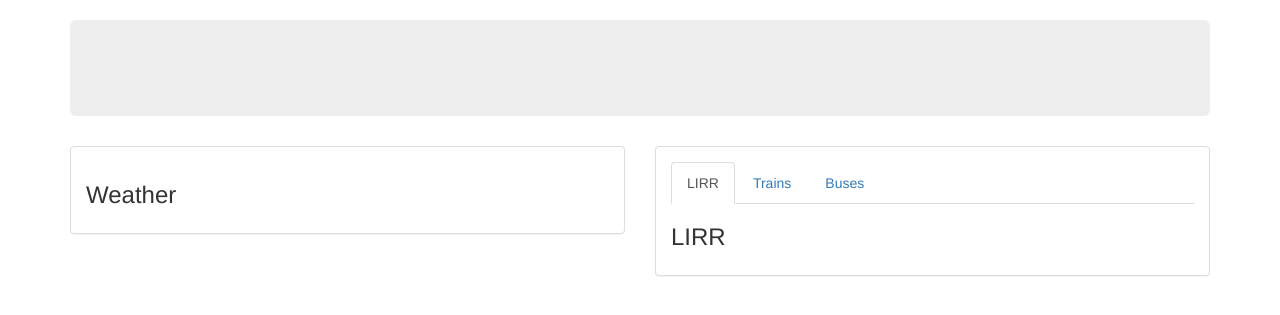
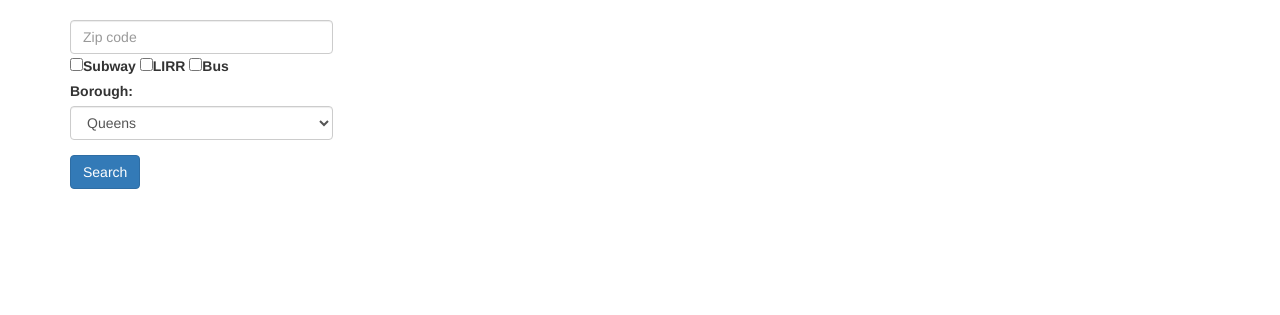
Before and after one commit to cdelfau/restfulAPI, a Flask app: page / in a window 1280 px wide. Shown: the part 52-367 px from the top of the page. Run offline with Flask 2, Linux system fonts and the light colour scheme; parts of the project's set-up code (start-up, migrations or seed data) failed here and were passed over; some libraries are stand-ins or nearby versions.

Commit message:
Add form to index.html

```diff
--- a/devlog.txt
+++ b/devlog.txt
@@ -84,3 +84,6 @@
 
 haleyZ -- 2016-12-09 10:10
 worked on getting the buses that are approaching a certain stop.
+
+jamesW -- 2016-12-09 11:49
+Added basic form on the home page
--- a/templates/index.html
+++ b/templates/index.html
@@ -1,39 +1,33 @@
 {% extends "base.html" %}
 
 {% block body %}
-<div class="jumbotron">
-</div>
-<div class="row">
-    <div class="col-md-6">
-        <div class="panel panel-default">
-            <div class="panel-body">
-                <h3>Weather</h3>
+<form method="POST" action="/result">
+    <div>
+        <div class="row">
+            <div class="col-md-3">
+                <input type="number" class="form-control" placeholder="Zip code">
             </div>
         </div>
-    </div>
-    <div class="col-md-6">
-        <div class="panel panel-default">
-            <div class="panel-body">
+        <label><input type="checkbox">Subway</label>
+        <label><input type="checkbox">LIRR</label>
+        <label><input type="checkbox">Bus</label>
 
-                <ul class="nav nav-tabs">
-                    <li class="active"><a data-toggle="tab" href="#lirr">LIRR</a></li>
-                    <li><a data-toggle="tab" href="#trains">Trains</a></li>
-                    <li><a data-toggle="tab" href="#buses">Buses</a></li>
-                </ul>
-
-                <div class="tab-content">
-                    <div id="lirr" class="tab-pane fade in active">
-                        <h3>LIRR</h3>
-                    </div>
-                    <div id="trains" class="tab-pane fade">
-                        <h3>Trains</h3>
-                    </div>
-                    <div id="buses" class="tab-pane fade">
-                        <h3>Buses</h3>
-                    </div>
+        <br>
+        <div class="row">
+            <div class="col-md-3">
+                <div class="form-group">
+                    <label for="borough">Borough:</label>
+                    <select name="borough" class="form-control" id="borough">
+                        <option>Queens</option>
+                        <option>Manhattan</option>
+                        <option>Bronx</option>
+                        <option>Brooklyn</option>
+                        <option>Staten Island</option>
+                    </select>
                 </div>
             </div>
         </div>
+        <input type="submit" class="btn btn-primary" value="Search">
     </div>
-</div>
+</form>
 {% endblock %}
```
Also changed, not shown: templates/result.html (added, +39 -0 lines).
